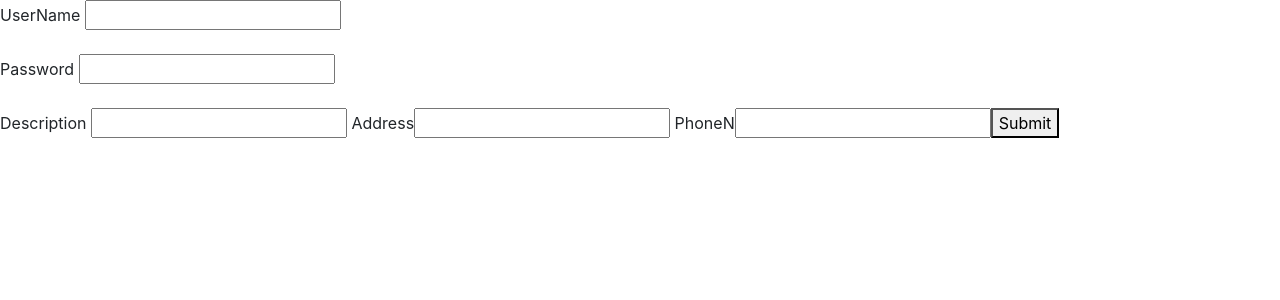
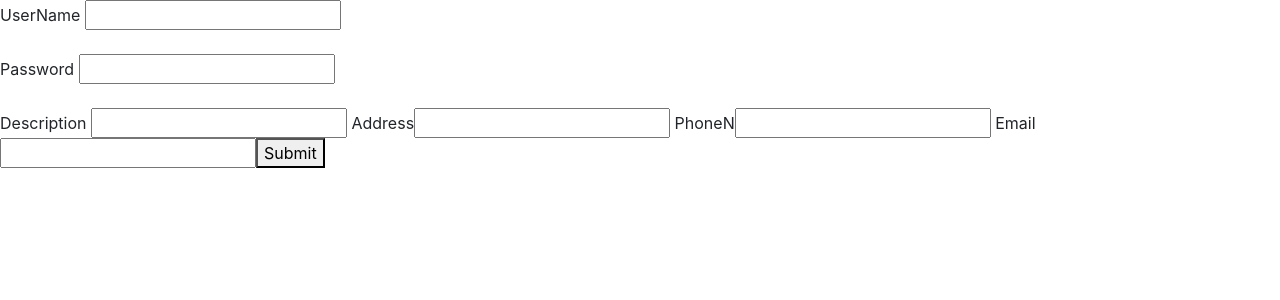
Before and after one commit to gitBishal/Angular, an Angular app: page / in a window 1280 px wide. Shown: the top 300 px of the page. Built offline with nearby package versions, Linux system fonts and the light colour scheme.

Commit message:
email added

```diff
--- a/src/app/app.component.html
+++ b/src/app/app.component.html
@@ -52,6 +52,7 @@
   Description <input type="text" name="text" />
   Address<input type="text" name="address" />
   PhoneN<input type="text" name="phonen" />
+  Email<input  type="text" name="email"/>
   <button (click)="Submit()">Submit</button>
 </form>
 
```
